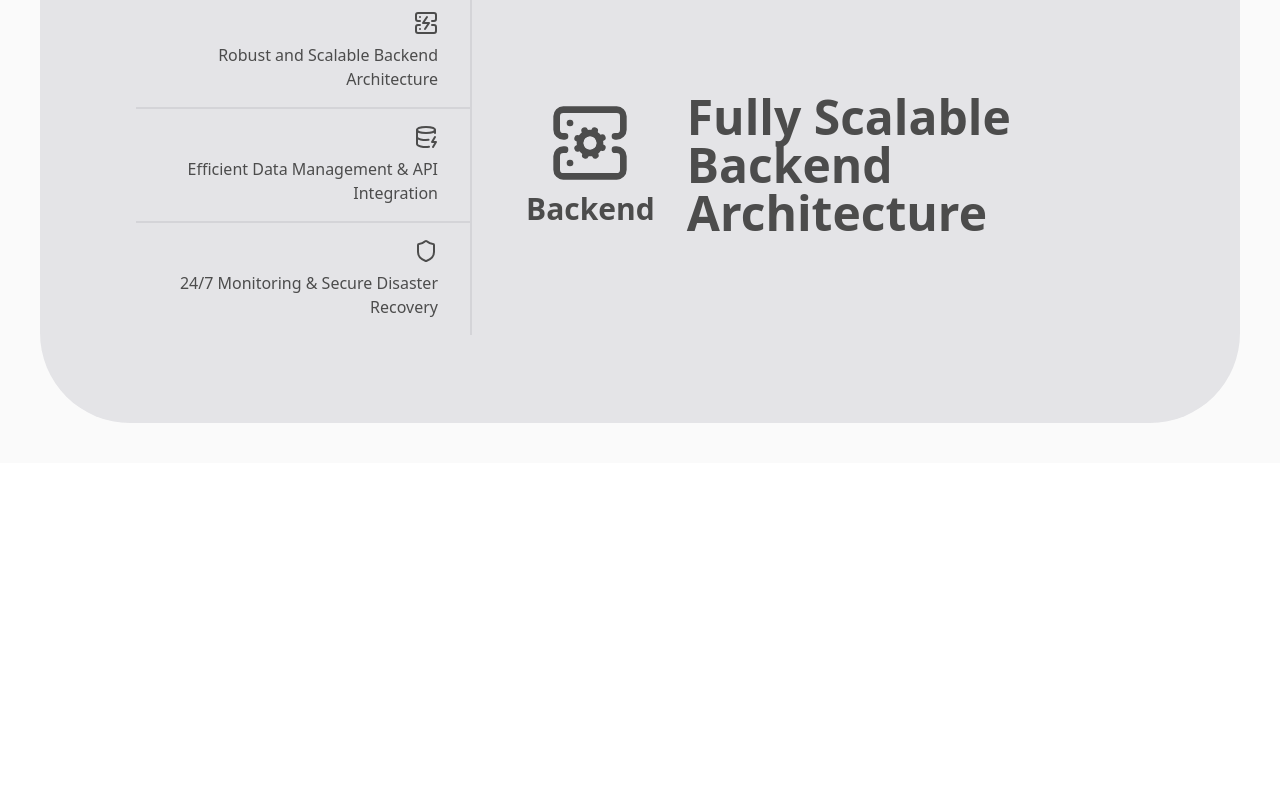
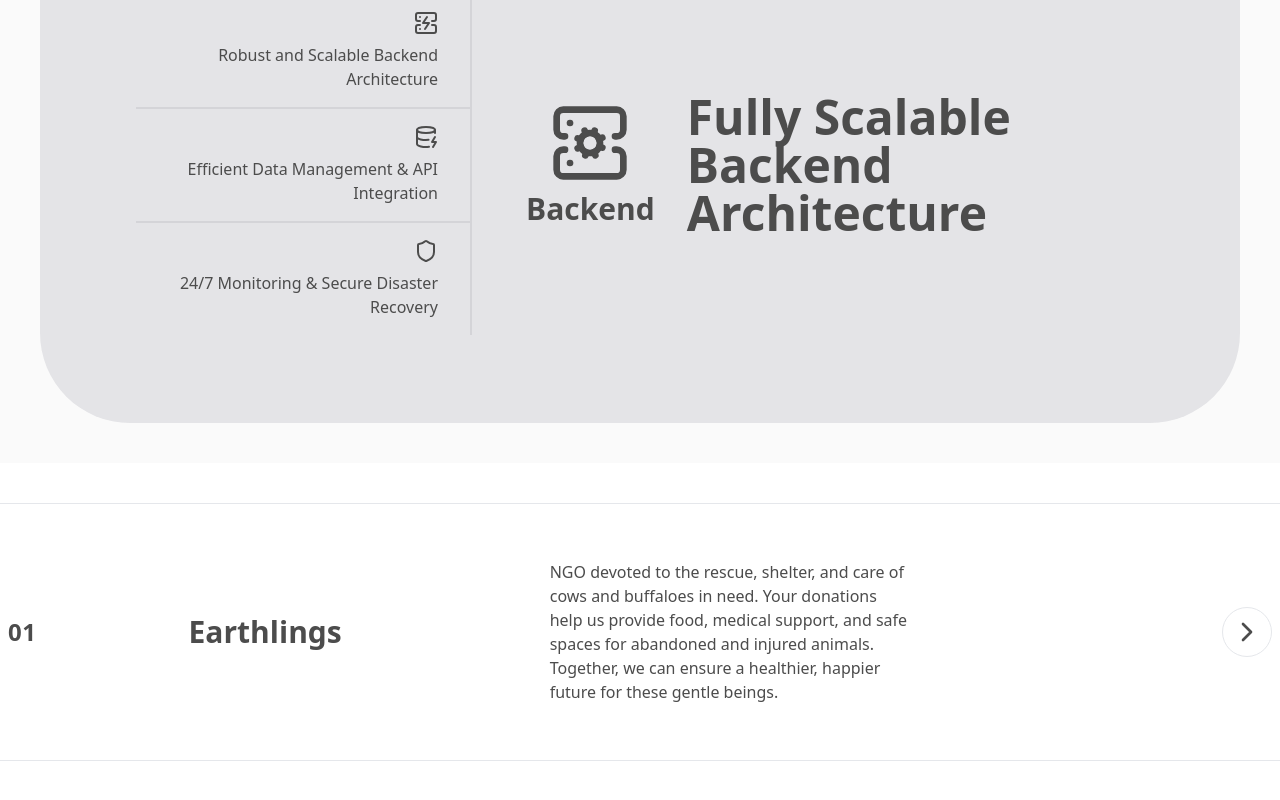
Before and after one commit to baidargul/bgcomponents, a Next.js app: page / in a window 1280 px wide. Shown: the part 1346-2146 px from the top of the page. Before the commit the page ends 1809 px from the top, so only its background shows below. Built offline with nearby package versions, Linux system fonts and the light colour scheme.

Commit message:
created Project Row

```diff
--- a/app/page.tsx
+++ b/app/page.tsx
@@ -1,9 +1,11 @@
 import BackgroundWave from "@/components/Experimental/_components/BackgroundWave";
 import MouseGravity from "@/components/Experimental/_components/MouseGravity";
+import ProjectRow from "@/components/Experimental/_components/ProjectRow";
 import WiggleWrapper from "@/components/Experimental/_components/WiggleWrapper";
 import WindowImage from "@/components/Experimental/_components/WindowImage";
 import FrontendBackendServices from "@/components/FrontendBackendServices";
 import NewsSection from "@/components/NewsSection";
+import { ChevronRight } from "lucide-react";
 
 export default function Home() {
   return (
@@ -106,6 +108,21 @@ export default function Home() {
         <div className="h-[110px]"></div>
         <FrontendBackendServices />
       </div>
+      <div className="my-10">
+        <div>
+          <ProjectRow
+            index={1}
+            name="Earthlings"
+            description="NGO devoted to the rescue, shelter, and care of cows and buffaloes in need. Your donations help us provide food, medical support, and safe spaces for abandoned and injured animals. Together, we can ensure a healthier, happier future for these gentle beings."
+            icon={
+              <ChevronRight
+                className="p-2 rounded-full border text-center flex justify-center items-center"
+                size={50}
+              />
+            }
+          />
+        </div>
+      </div>
     </div>
   );
 }
--- /dev/null
+++ b/components/Experimental/_components/Highlighter.tsx
@@ -0,0 +1,51 @@
+"use client";
+import gsap from "gsap";
+import ScrollTrigger from "gsap/ScrollTrigger";
+import React, { useEffect } from "react";
+
+type Props = {
+  children: React.ReactNode;
+  color?: string;
+  backgroundColor?: string;
+  height?: number;
+  className?: string;
+};
+
+gsap.registerPlugin(ScrollTrigger);
+
+const Highlighter = ({ children, height = 40, className = `` }: Props) => {
+  useEffect(() => {
+    // Start the animation only when scrolling over the component
+    gsap.to("#highlighter", {
+      scrollTrigger: {
+        trigger: "#highlighter", // Element that triggers the animation
+        start: "top bottom", // Start when the top of highlighter enters the bottom of viewport
+        end: "bottom top", // End when the bottom of highlighter leaves the top of viewport
+        toggleActions: "play none none none", // Play the animation once on entering
+        scrub: 1, // Smooth scrubbing as you scroll
+      },
+      width: "100%",
+      duration: 1,
+      ease: "none",
+      //   repeat: -1,
+      yoyo: true,
+    });
+  }, []);
+
+  return (
+    <div className="relative">
+      <div
+        id="highlighter"
+        className={`absolute bg-green-200 -skew-y-[3px] left-0  ${
+          className && className
+        }`}
+        style={{ zIndex: 1, height: `${height}px`, width: "0%" }} // Start at 0% width
+      ></div>
+      <div className="relative px-1" style={{ zIndex: 2 }}>
+        {children}
+      </div>
+    </div>
+  );
+};
+
+export default Highlighter;
--- /dev/null
+++ b/components/Experimental/_components/ProjectRow.tsx
@@ -0,0 +1,30 @@
+import React from "react";
+
+type Props = {
+  index?: number;
+  name: string;
+  description: string;
+  icon: string | React.ReactNode;
+  onClick?: () => void;
+};
+
+const ProjectRow = (props: Props) => {
+  return (
+    <div
+      className={`grid ${
+        props.index ? "grid-cols-[1fr_2fr_2fr_2fr]" : "grid-cols-3"
+      }  py-14 px-2 place-items-center border-y text-lg w-full`}
+    >
+      {props.index && (
+        <div className="mr-auto text-2xl font-semibold tracking-wide">
+          {props.index < 10 ? `0${props.index}` : props.index}
+        </div>
+      )}
+      <div className="text-3xl mr-auto font-bold">{props.name}</div>
+      <div className="mr-auto text-base">{props.description}</div>
+      <div className="ml-auto">{props.icon}</div>
+    </div>
+  );
+};
+
+export default ProjectRow;
--- a/components/FrontendBackendServices.tsx
+++ b/components/FrontendBackendServices.tsx
@@ -11,6 +11,7 @@ import {
   TabletSmartphone,
 } from "lucide-react";
 import Section from "./Experimental/_components/Section";
+import Highlighter from "./Experimental/_components/Highlighter";
 
 type Props = {};
 
```
